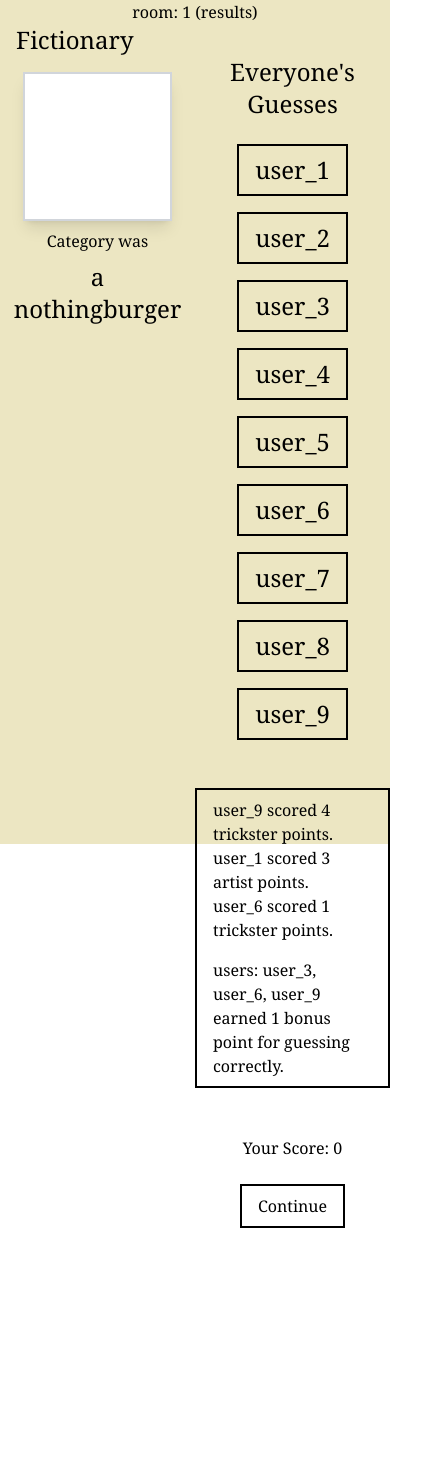
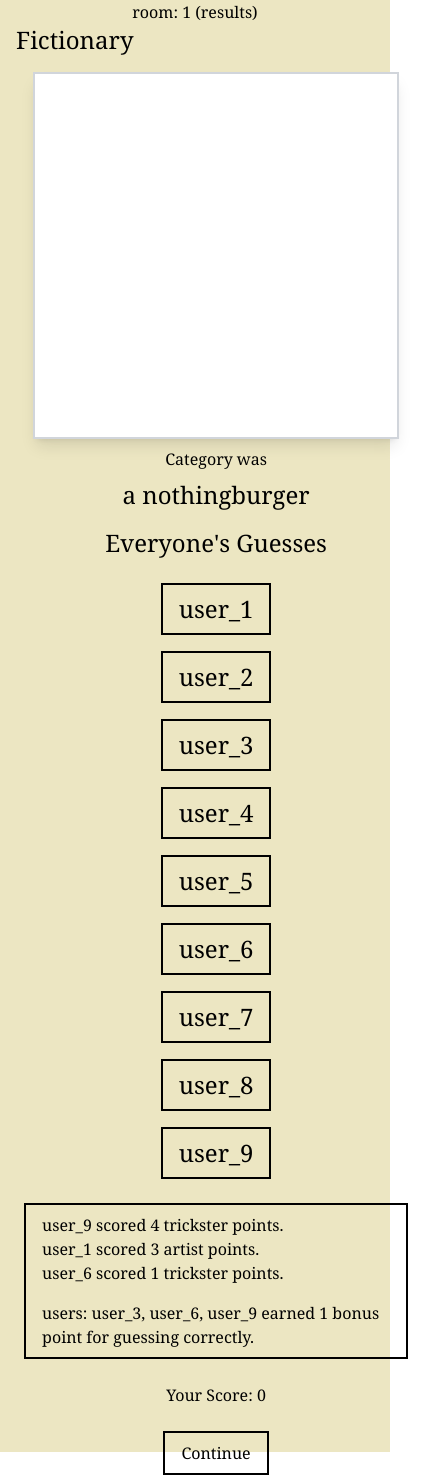
Before and after one commit to jasminebroton/Fictionary-Frontend, a React (Create React App) app: page /results/1 in a window 390 px wide. Shown: the whole page, 432 px wide, since content can reach past the window. Before the commit the page ends 1228 px from the top, so only its background shows below. Built offline with nearby package versions, Linux system fonts and the light colour scheme.

Commit message:
Fix: status board grid

```diff
--- a/src/Results.js
+++ b/src/Results.js
@@ -26,11 +26,11 @@ function Results() {
     }
 
     return(
-        <div className="bg-[#ece6c2] font-serif h-screen">
+        <div className="bg-[#ece6c2] font-serif pb-4 min-h-fit">
             {/* display room and page title for testing */}
             <p>room: {roomId} &#40;results&#41;</p>
             <p className="text-2xl text-left ml-4">Fictionary</p>
-            <div className="grid grid-cols-2 p-0 m-0 justify-items-stretch">
+            <div className="grid lg:grid-cols-2 sm:grid-rows-2 p-0 m-0 justify-items-stretch">
                 <div className="flex flex-col justify-center items-center aspect-square max-h-[80vh] p-0 m-4">
                     <MyCanvas />
                     <p className="my-2">Category was</p>
@@ -38,17 +38,15 @@ function Results() {
                 </div>
                 <div className="flex flex-col items-center gap-6">
                     <p className="text-2xl">Everyone's Guesses</p>
-                    <div className="grid xl:grid-cols-4 lg:grid-cols-3 md:grid-cols-2 sm:grid-cols-1 gap-4 shrink justify-center items-center">
+                    <div className="grid xl:grid-cols-4 lg:grid-cols-3 sm:grid-cols-2 gap-4 shrink justify-center items-center">
                         {guesses.map(guess => <div className="text-2xl px-4 py-2 border-2 border-solid border-black size-fit" key={guess}> {guess}</div> )}
                     </div>
                     {/* status board(?) */}
-                    <div className="text-left border-2 border-solid border-black px-4 py-2 my-6">
+                    <div className="flex flex-col shrink text-left border-2 border-solid border-black px-4 py-2 max-w-96">
                         <div className="mb-4">
                             {votes.map(vote => <div key={vote.user}>{vote.user} scored {vote.points} {vote.role} points.</div> )}
                         </div>
-                        <div>
-                            <p>users: {correct.join(", ")} earned 1 bonus point for guessing correctly.</p>
-                        </div>
+                        <p className="flex shrink">users: {correct.join(", ")} earned 1 bonus point for guessing correctly.</p>
                     </div>
                     <p>Your Score: {score}</p>
                     <div className="border-2 border-solid border-black hover:border-sky-600 hover:text-sky-600 cursor-pointer size-fit px-4 py-2" onClick={handleCtnBtn} >Continue</div>
--- a/src/Scoreboard.js
+++ b/src/Scoreboard.js
@@ -9,9 +9,11 @@ function Scoreboard() {
         navigate(`/categories/${roomId}`);
     }
     return (
-        <div>
+        <div className="bg-[#ece6c2] font-serif h-screen">
+            {/* display room and page title for testing */}
             <p>room: {roomId} &#40;scoreboard&#41;</p>
-            <div onClick={handleCtnBtn} >Continue</div>
+            <p className="text-2xl text-left ml-4">Fictionary</p>
+            <div className="border-2 border-solid border-black hover:border-sky-600 hover:text-sky-600 cursor-pointer size-fit px-4 py-2" onClick={handleCtnBtn} >Continue</div>
         </div>
     )
 }
```
